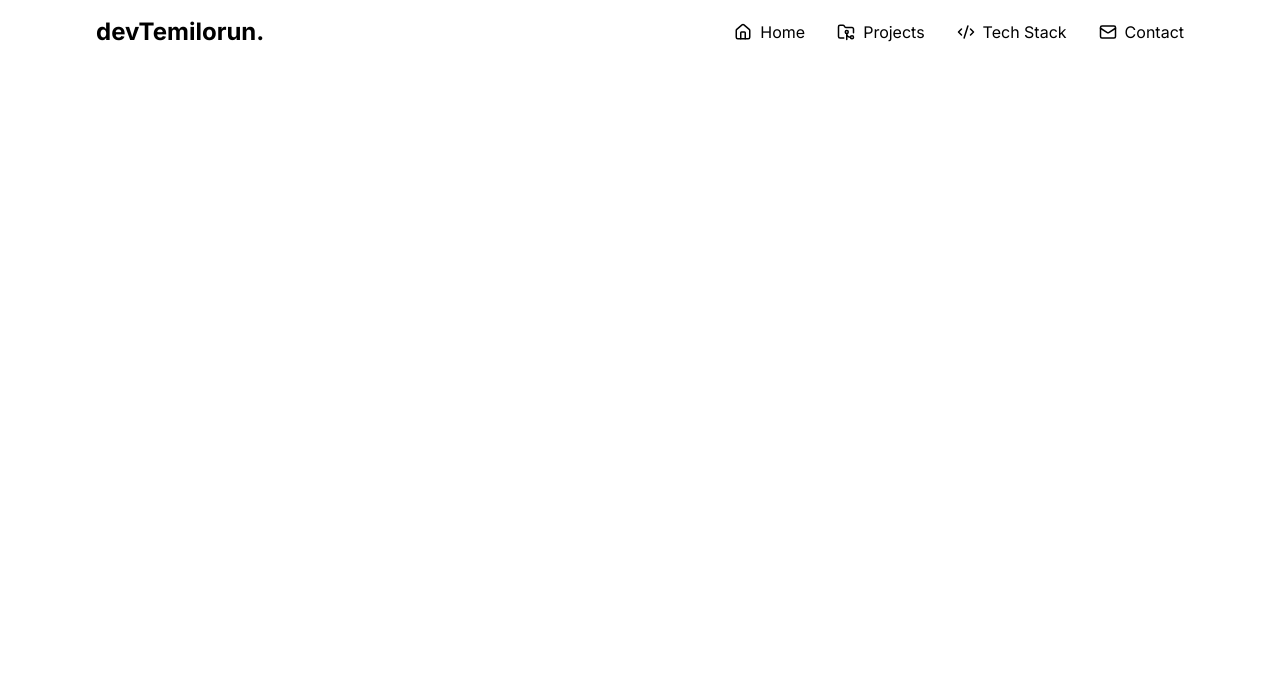
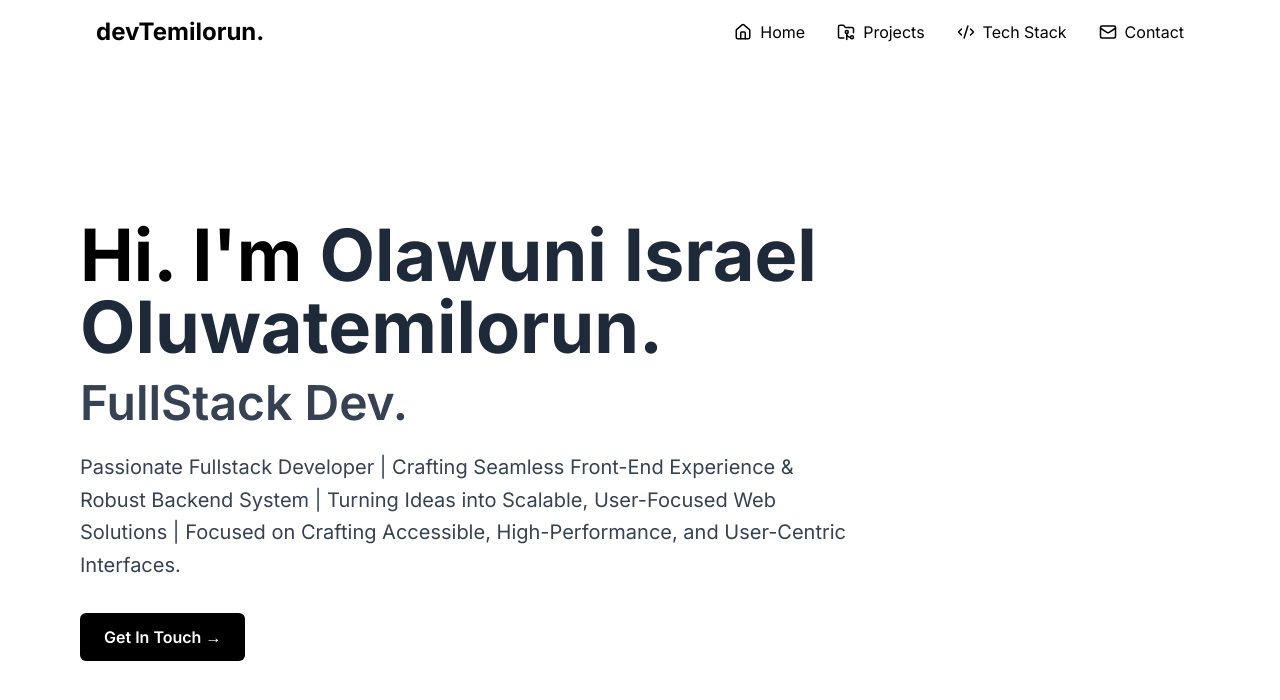
Before and after one commit to devTemilorun/portfolio-v2, a Next.js app: page / in a window 1280 px wide. Shown: the top 700 px of the page. Built offline with nearby package versions, Linux system fonts and the light colour scheme.

Commit message:
Implemented the Hero scene

```diff
--- a/app/page.tsx
+++ b/app/page.tsx
@@ -1,10 +1,14 @@
 import Navigation from "@/scenes/Navigation"
+import Hero from "@/scenes/Hero"
 
 
 const HomePage = () => {
   return (
     <>
-    <Navigation/>
+      <Navigation/>
+      <main>
+        <Hero />
+      </main>
     </>
   )
 }
--- /dev/null
+++ b/scenes/Hero.tsx
@@ -0,0 +1,31 @@
+import Button from "@/components/Button"
+
+
+const Hero = () => {
+  return (
+    <section id="home" className="min-h-screen flex items-center pt-20 bg-white">
+      <div className="container mx-auto px-4 max-w-6xl">
+        <div className="max-w-3xl">
+          <h1 className="text-5xl md:text-7xl font-bold mb-4 text-black">
+            Hi. I'm  <span className="text-gray-800 mt-2">
+                Olawuni Israel <br /> Oluwatemilorun.
+            </span>
+          </h1>
+          <h2 className="text-3xl md:text-5xl font-semibold mb-6 text-gray-700">
+            FullStack Dev.
+          </h2>
+          <p className="text-lg md:text-xl text-gray-700 mb-8 leading-relaxed">
+            Passionate Fullstack Developer |
+            Crafting Seamless Front-End Experience & Robust Backend System | Turning Ideas into Scalable, User-Focused Web Solutions
+            | Focused on Crafting Accessible, High-Performance, and User-Centric Interfaces.
+          </p>
+          <Button>
+            Get In Touch →
+          </Button>
+        </div>
+      </div>
+    </section>
+  )
+}
+
+export default Hero
```
